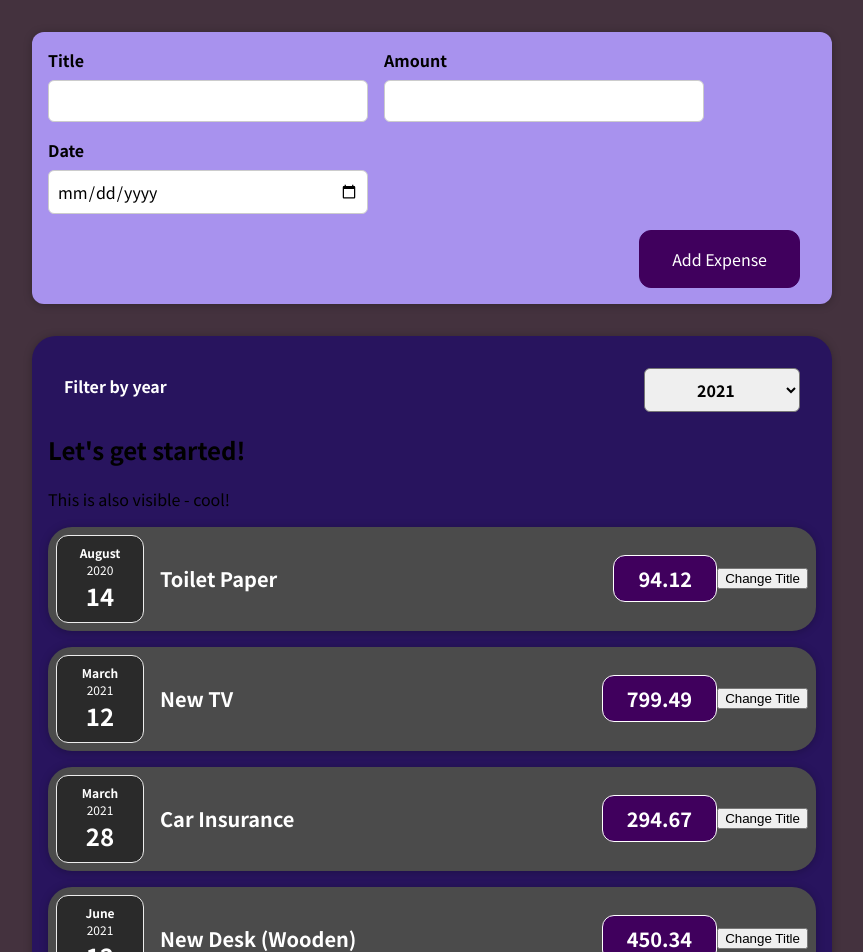
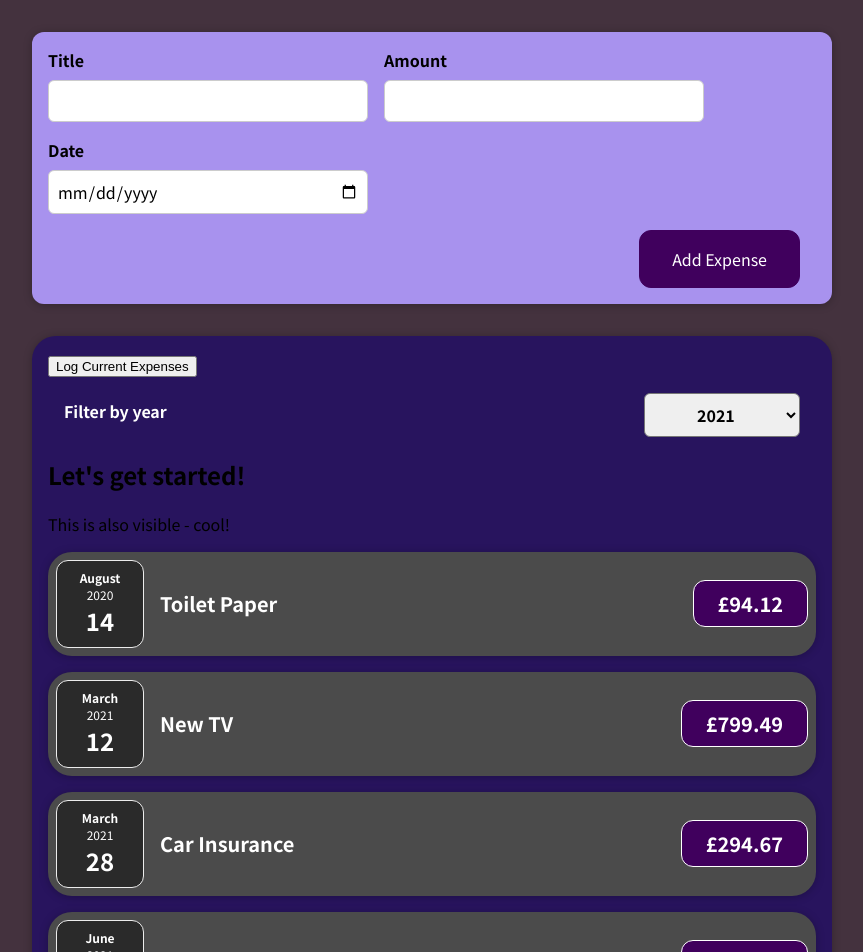
Before and after one commit to anlunjiang/react.js-tutorials, a React (Create React App) app in the folder 01-starting-setup/: page / in a window 1280 px wide. Shown: the top 952 px of the page, without its empty margins (208-1071 px from the left). Built offline with nearby package versions, Linux system fonts and the light colour scheme.

Commit message:
dynamically create expenses and show the new ones

```diff
--- a/01-starting-setup/src/App.js
+++ b/01-starting-setup/src/App.js
@@ -1,20 +1,24 @@
 import ExpensesTemplate from "./components/expenses/expenses_template/ExpensesTemplate";
 import NewExpense from "./components/expenses/new_expense/NewExpense";
+import {INITIAL_EXPENSES} from "./components/expenses/expenses_template/data";
+import {useState} from "react";
 
 /**
  * Root element to render all other tags
  * @returns {JSX.Element}
  */
 const App = () => {
-  console.log("Starting App")
-  const addExpenseHandler = (expenses) => {
-    console.log("in Expenses Template");
-    console.log(expenses);
+  const[expenses, setExpenses] = useState(INITIAL_EXPENSES);
+  console.log("Starting App");
+  const addExpenseHandler = (expense) => {
+    console.log(expense);
+    setExpenses(prevExpenses => [expense, ...prevExpenses])
   };
+
   return (
     <div>
       <NewExpense onAddExpense={addExpenseHandler}/>
-      <ExpensesTemplate/>
+      <ExpensesTemplate items={expenses}/>
     </div>
   )
 }
--- a/01-starting-setup/src/components/expenses/expense_item/ExpenseItem.js
+++ b/01-starting-setup/src/components/expenses/expense_item/ExpenseItem.js
@@ -1,5 +1,4 @@
 import "./ExpenseItem.css";
-import {useState} from "react";
 import Card from "../../card/Card";
 import ExpenseDate from "../expense_date/ExpenseDate";
 
@@ -11,19 +10,13 @@ import ExpenseDate from "../expense_date/ExpenseDate";
  */
 const ExpenseItem = (props) => {
     console.log(props.children)
-    const [title, setTitle] = useState(props.title);
-    const clickHandler = () => {
-        console.log(title)
-        setTitle("Updated");
-    }
     return (
         <Card className="expense-item">
             <ExpenseDate date={props.date}/>
             <div className="expense-item__description">
-                <h2>{title}</h2>
-                <div className="expense-item__price">{props.amount}</div>
+                <h2>{props.title}</h2>
+                <div className="expense-item__price">{"£"+props.amount}</div>
             </div>
-            <button onClick={clickHandler}>Change Title</button>
         </Card>
     )
 }
--- a/01-starting-setup/src/components/expenses/expenses_template/ExpensesTemplate.js
+++ b/01-starting-setup/src/components/expenses/expenses_template/ExpensesTemplate.js
@@ -1,5 +1,4 @@
 import ExpenseItem from "../expense_item/ExpenseItem";
-import {expenses} from "./data";
 import "./ExpensesTemplate.css";
 import Card from "../../card/Card";
 import ExpensesFilter from "../expense_filter/ExpenseFilter";
@@ -11,35 +10,30 @@ const ExpensesTemplate = (props) => {
   const filterChangeHandler = (selectedYear) => {
     setFilterYear(selectedYear);
   }
+
+  const clickHandler = () => {
+    console.log(props.items)
+  }
+  console.log(props.items)
   return (
     <Card className="expensescss">
+
+      <button onClick={clickHandler}>Log Current Expenses</button>
       <ExpensesFilter selected={filteredYear} onChangeFilter={filterChangeHandler}/>
 
       <h2>Let's get started!</h2>
       <p>This is also visible - cool!</p>
+
+      {
+        props.items.map(expense => (
           <ExpenseItem
-      title={expenses[0].title}
-      amount={expenses[0].amount}
-      date={expenses[0].date}
-    />
-    <ExpenseItem
-      title={expenses[1].title}
-      amount={expenses[1].amount}
-      date={expenses[1].date}
-    />
-    <ExpenseItem
-      title={expenses[2].title}
-      amount={expenses[2].amount}
-      date={expenses[2].date}
-    />
-    <ExpenseItem
-      title={expenses[3].title}
-      amount={expenses[3].amount}
-      date={expenses[3].date}
-    />
+            title={expense.title}
+            amount={expense.amount}
+            date={expense.date}
+          />))
+      }
     </Card>
   )
-  ;
 }
 
 export default ExpensesTemplate;
--- a/01-starting-setup/src/components/expenses/expenses_template/data.js
+++ b/01-starting-setup/src/components/expenses/expenses_template/data.js
@@ -1,4 +1,4 @@
-export const expenses = [
+export const INITIAL_EXPENSES = [
   {
     id: 'e1',
     title: 'Toilet Paper',
--- a/01-starting-setup/src/components/expenses/new_expense/NewExpense.js
+++ b/01-starting-setup/src/components/expenses/new_expense/NewExpense.js
@@ -5,10 +5,9 @@ import ExpenseForm from "../expense_form/ExpenseForm";
 const NewExpense = (props) => {
   const saveExpenseDataHandler = (enteredExpenseData) => {
     const expenseData = {
+      id: Math.random().toString(),
       ...enteredExpenseData,
-      id: Math.random().toString()
     };
-    console.log(expenseData);
     props.onAddExpense(expenseData);
   };
   return (
```
Also changed, not shown: 2 other files (tests, documents, lock files or other folders). Lines whose indentation alone changed are shown as unchanged.
